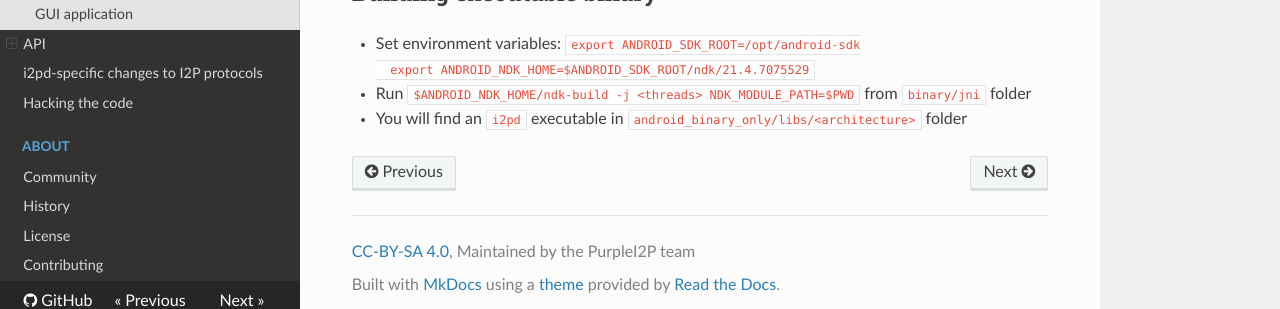
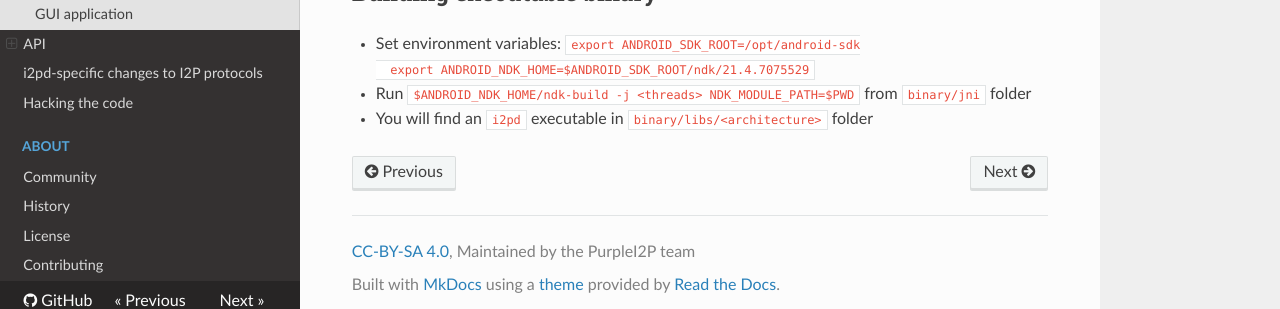
Before and after one commit to PurpleI2P/i2pd_docs_en, an MkDocs documentation site: the page built from docs/devs/building/android.md, in a window 1280 px wide and 900 px high, scrolled down 1075 px. Shown: the part 579-888 px from the top of the window. Built offline with MkDocs 1.6.1, drawn with Linux system fonts in a browser that asks for light colours; nearby versions of some CDN libraries; old or Windows-style settings are respelled for this version of MkDocs.

Commit message:
update binary path

````diff
--- a/docs/devs/building/android.md
+++ b/docs/devs/building/android.md
@@ -87,4 +87,4 @@ Building executable binary
   export ANDROID_NDK_HOME=$ANDROID_SDK_ROOT/ndk/21.4.7075529
   ```
 - Run `$ANDROID_NDK_HOME/ndk-build -j <threads> NDK_MODULE_PATH=$PWD` from `binary/jni` folder
-- You will find an `i2pd` executable in `android_binary_only/libs/<architecture>` folder
+- You will find an `i2pd` executable in `binary/libs/<architecture>` folder
````
